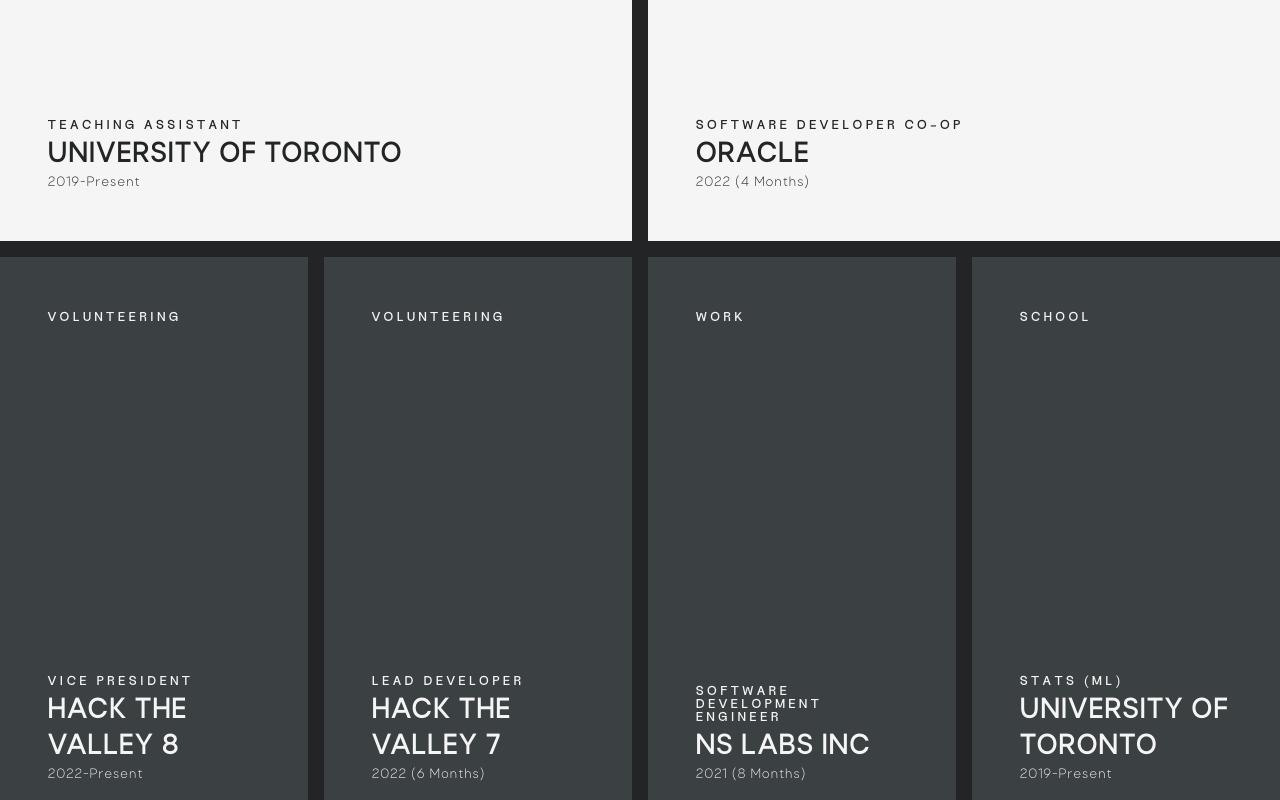
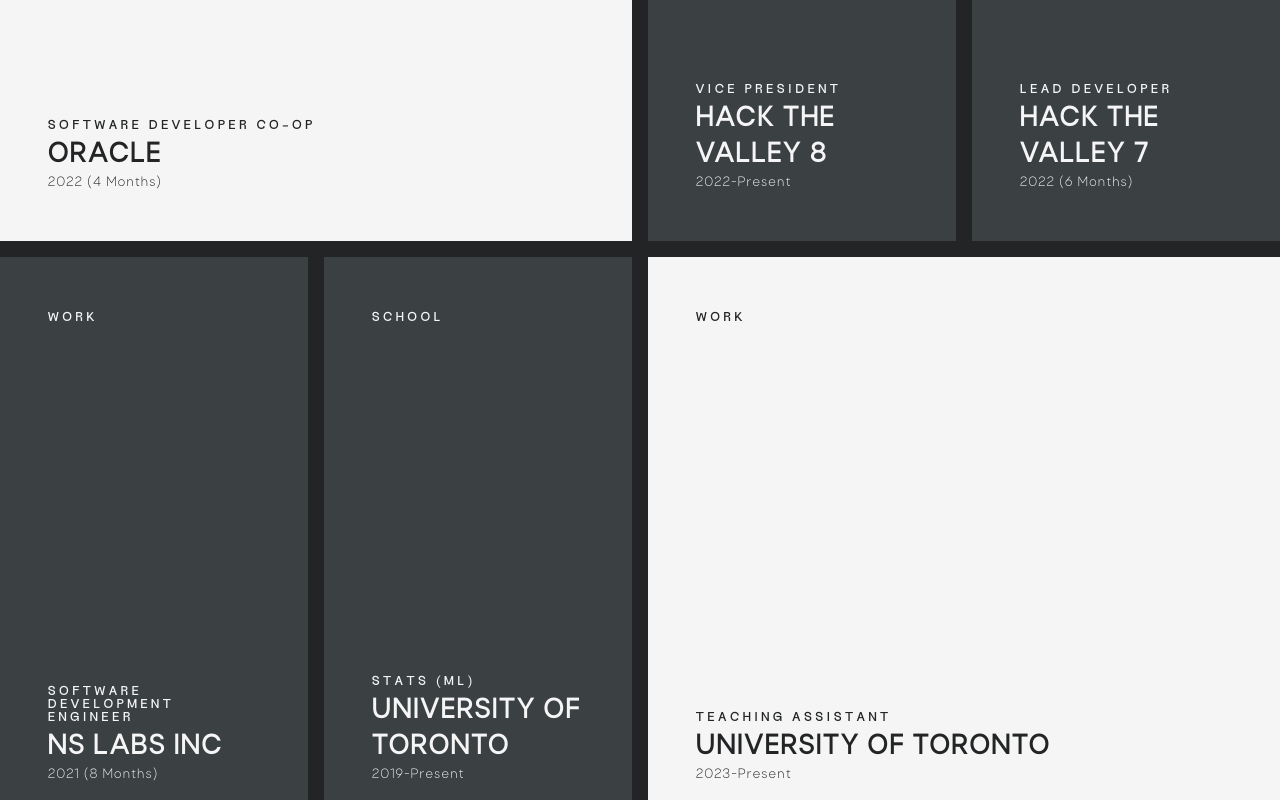
Before and after one commit to BenjaminSao/personal-site-v4, a Next.js app: page / in a window 1280 px wide. Shown: the part 1420-2220 px from the top of the page. Built offline with nearby package versions, Linux system fonts and the light colour scheme.

Commit message:
Updated Content

```diff
--- a/src/sections/home/experiences/experiencesData.ts
+++ b/src/sections/home/experiences/experiencesData.ts
@@ -1,15 +1,6 @@
 import { cardSize } from "./components/experienceCard";
 
 export const experiencesData: Experience[] = [
-  {
-    cardSize: cardSize.L,
-    category: "WORK",
-    description:
-      "Started a Teaching Assistant Role @ the University of Toronto for a third-year computer science course (CSCC09 - Programming on the Web) on the mastery of building web applications using current day technologies and frameworks.",
-    location: "University of Toronto",
-    duration: "2019-Present",
-    role: "TEACHING ASSISTANT",
-  },
   {
     cardSize: cardSize.L,
     category: "WORK",
@@ -54,6 +45,15 @@
     duration: "2019-Present",
     role: "STATS (ML)",
   },
+  {
+    cardSize: cardSize.L,
+    category: "WORK",
+    description:
+      "Started a Teaching Assistant Role @ the University of Toronto for a third-year computer science course (CSCC09 - Programming on the Web) on the mastery of building web applications using current day technologies and frameworks.",
+    location: "University of Toronto",
+    duration: "2023-Present",
+    role: "TEACHING ASSISTANT",
+  },
 ];
 
 export interface Experience {
```
